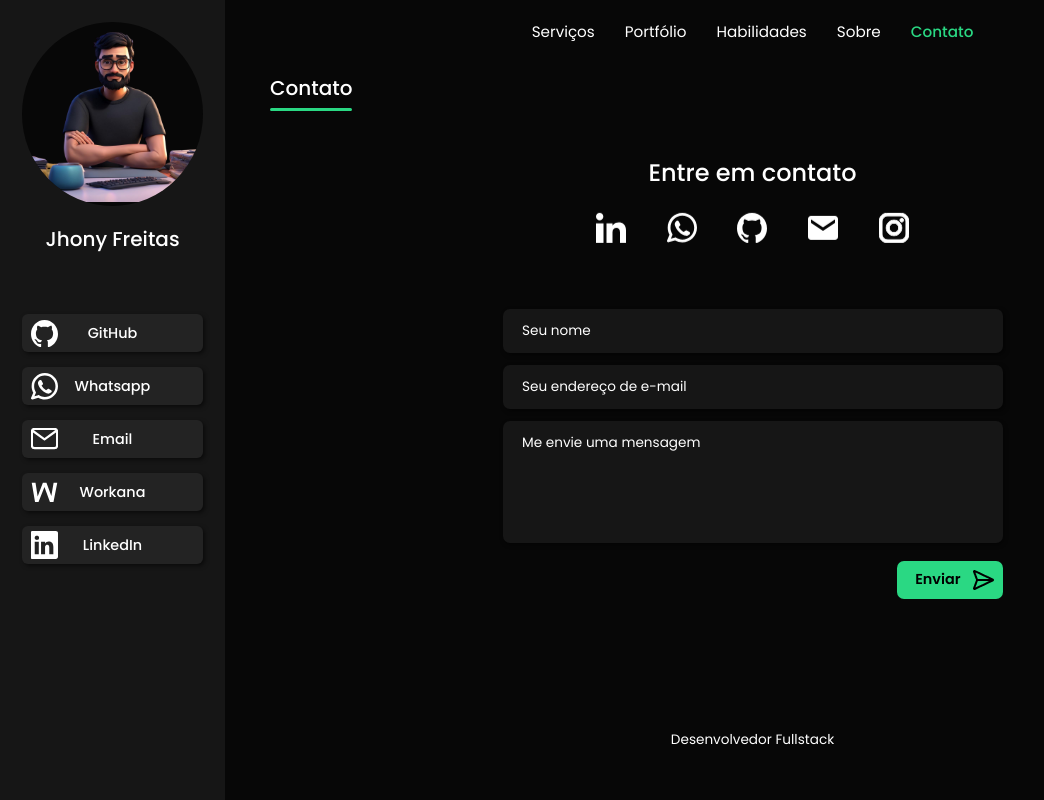
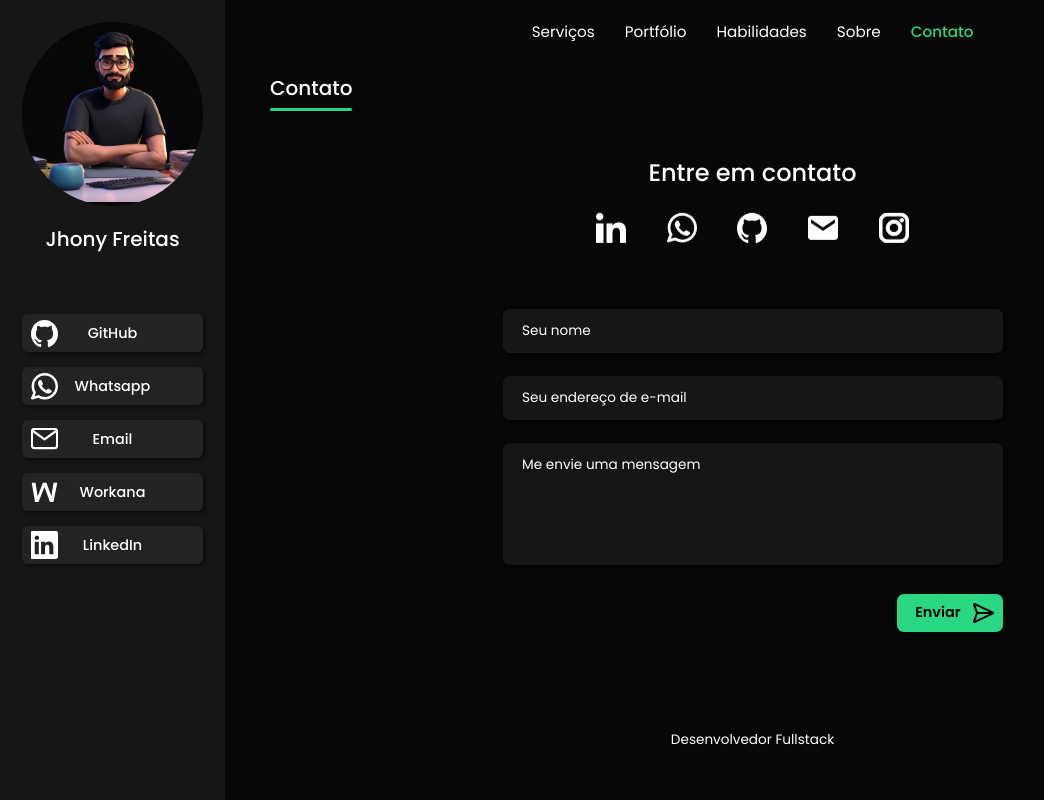
Before and after one commit to setDevJohn/portfolio, a React (Vite) app: page /contact in a window 1280 px wide. Shown: the whole page, without its empty margins (0-1044 px from the left). Built offline with nearby package versions, Linux system fonts and the light colour scheme.

Commit message:
feat: Add error verification on inputs

```diff
--- a/src/pages/Contact/components/SocialForm/SocialForm.tsx
+++ b/src/pages/Contact/components/SocialForm/SocialForm.tsx
@@ -2,12 +2,16 @@ import { FormEvent, useState } from 'react';
 import { Button } from '@components/Button';
 import sendIcon from '@assets/icons/send.png';
 import {
+  ErrorSpan,
   FormContainer,
+  InputGroup,
   SocialInput,
   SocialTextArea,
 } from './styles';
+import { inputsList } from './inputsList';
 
 export const SocialForm = () => {
+  const [errors, setErros] = useState([]);
   const [formData, setFormData] = useState({
     name: '',
     email: '',
@@ -15,34 +19,56 @@ export const SocialForm = () => {
   });
 
   const handleInputChange = (name: string, value: string) => {
+    setErros(prev => prev.filter(error => error !== name));
     setFormData(prev => ({ ...prev, [name]: value }));
   };
 
   const handleSendEmail = (e: FormEvent<HTMLFormElement>) => {
     e.preventDefault();
+
+    const errorFields = Object.entries(formData)
+      .filter((entrie => !entrie[1]))?.map((entrie) => entrie[0]);
+
+    setErros(errorFields);
+
+    if (errorFields.length) return;
     console.log(formData);
   };
 
   return (
     <FormContainer onSubmit={handleSendEmail}>
-      <SocialInput
-        placeholder="Seu nome"
-        name="name"
-        onChange={({ target: { name, value } }) => handleInputChange(name, value)}
-      />
-      <SocialInput
-        placeholder="Seu endereço de e-mail"
-        name="email"
-        onChange={({ target: { name, value } }) => handleInputChange(name, value)}
+      {inputsList.map((field, i) => {
+        const settings = {
+          name: field.name,
+          placeholder: field.placeholder,
+          $error: errors.includes(field.name),
+          onChange: ({ target: { name, value } }) => (
+            handleInputChange(name, value)
+          )
+        };
+
+        return (
+          <InputGroup key={i}>
+            { field.type === 'input' ? (
+              <SocialInput {...settings}/>
+            ):  (
+              <SocialTextArea {...settings}/>
+            )}
+
+            <ErrorSpan $error={errors.includes(field.name)}>
+              Campo inválido
+            </ErrorSpan>
+          </InputGroup>
+        );
+      })}
+
+      <Button
+        text="Enviar"
+        icon={sendIcon}
+        type="submit"
+        style={{ alignSelf: 'end' }}
       />
 
-      <SocialTextArea
-        placeholder="Me envie uma mensagem"
-        name="message"
-        onChange={({ target: { name, value } }) => handleInputChange(name, value)}
-      />
-
-      <Button text="Enviar" icon={sendIcon} type="submit"/>
     </FormContainer>
   );
 };
--- /dev/null
+++ b/src/pages/Contact/components/SocialForm/inputsList.ts
@@ -0,0 +1,5 @@
+export const inputsList = [
+  { type: 'input', name:'name', placeholder: 'Seu nome' },
+  { type: 'input', name:'email', placeholder: 'Seu endereço de e-mail' },
+  { type: 'textArea', name:'message', placeholder: 'Me envie uma mensagem' },
+];
--- a/src/pages/Contact/components/SocialForm/styles.ts
+++ b/src/pages/Contact/components/SocialForm/styles.ts
@@ -1,4 +1,12 @@
 import styled, { keyframes } from 'styled-components';
+
+type InputProps = {
+  $error: boolean;
+}
+
+type ErrorSpanProps = {
+  $error: boolean;
+}
 
 const zoom = keyframes`
   from {
@@ -14,20 +22,24 @@ const zoom = keyframes`
 export const FormContainer = styled.form`
   display: flex;
   flex-direction: column;
-  align-items: end;
-  gap: 12px;
+  gap: 7px;
   margin-top: 60px;
   width: 100%;
   max-width: 500px;
 `;
-export const SocialInput = styled.input`
+export const InputGroup = styled.div`
+  display: flex;
+  flex-direction: column;
+  animation: ${zoom} 0.8s ease-in-out forwards;
+`;
+export const SocialInput = styled.input<InputProps>`
   background-color: ${({ theme }) => theme.primaryColor};
   font-size: 1.7rem;
   border-radius: 7px;
   box-shadow: 2px 2px 4px #0008;
   padding: 12px 19px;
   border: none;
-  outline: none;
+  outline: ${({ $error }) => $error ? '1px solid #7d0c0c' : 'none'};
   width: 100%;
   animation: ${zoom} 0.8s ease-in-out forwards;
 
@@ -35,19 +47,24 @@ export const SocialInput = styled.input`
     color: #fff;
   }
 `;
-export const SocialTextArea = styled.textarea`
+export const ErrorSpan = styled.span<ErrorSpanProps>`
+  opacity: ${({ $error }) => $error ? 1 : 0};
+  color: #cd2121;
+  font-size: 10px;
+  margin-left: 4px;
+`;
+export const SocialTextArea = styled.textarea<InputProps>`
   background-color: ${({ theme }) => theme.primaryColor};
   font-size: 1.7rem;
   border-radius: 7px;
   box-shadow: 1px 2px 4px #0007;
+  border: none;
+  outline: ${({ $error }) => $error ? '1px solid #7d0c0c' : 'none'};
   padding: 12px 19px;
-  border: none;
-  outline: none;
   width: 100%;
   height: 122px;
   resize: none;
   margin-bottom: 6px;
-  animation: ${zoom} 0.8s ease-in-out forwards;
 
   &::placeholder {
     color: #fff;
```
